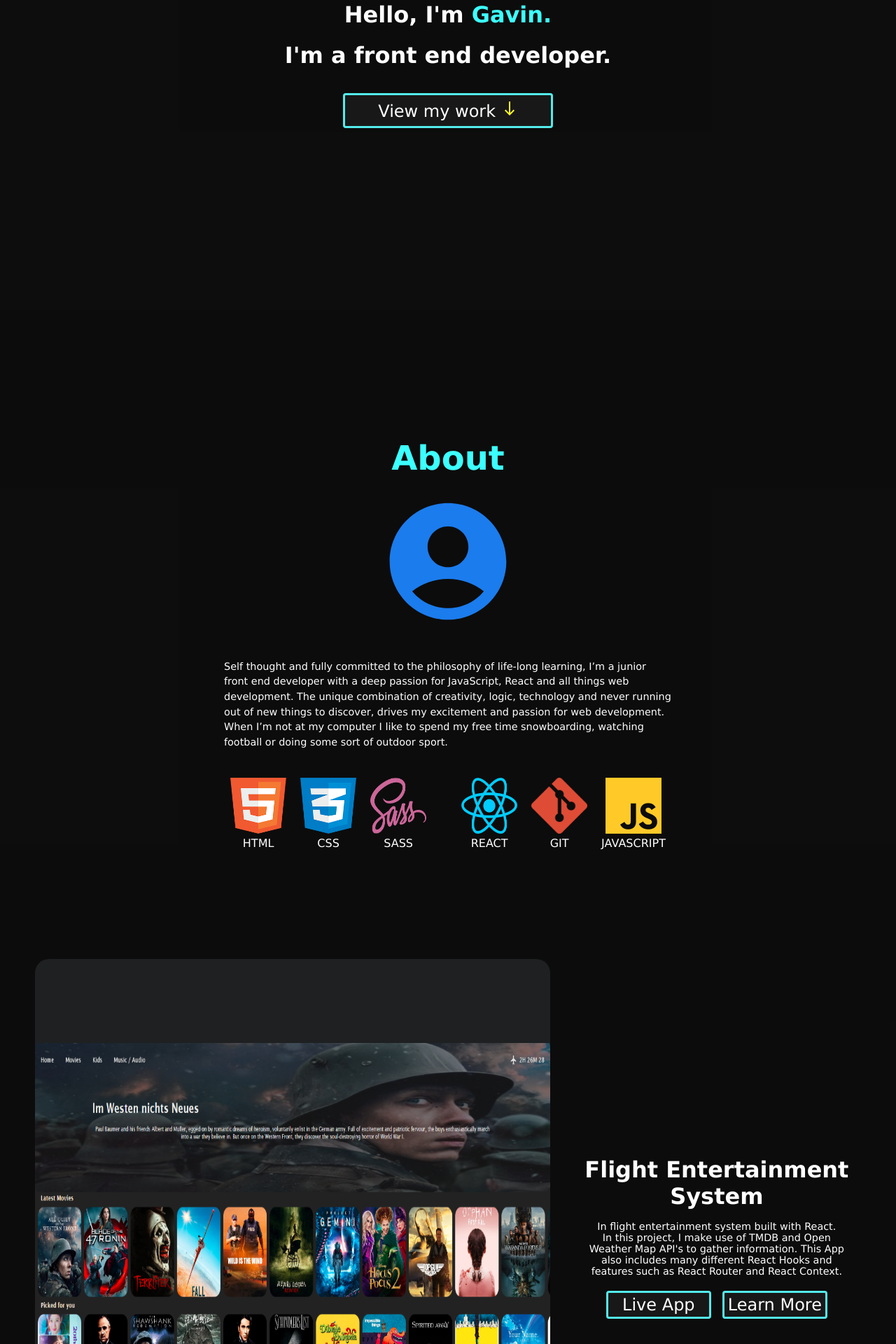
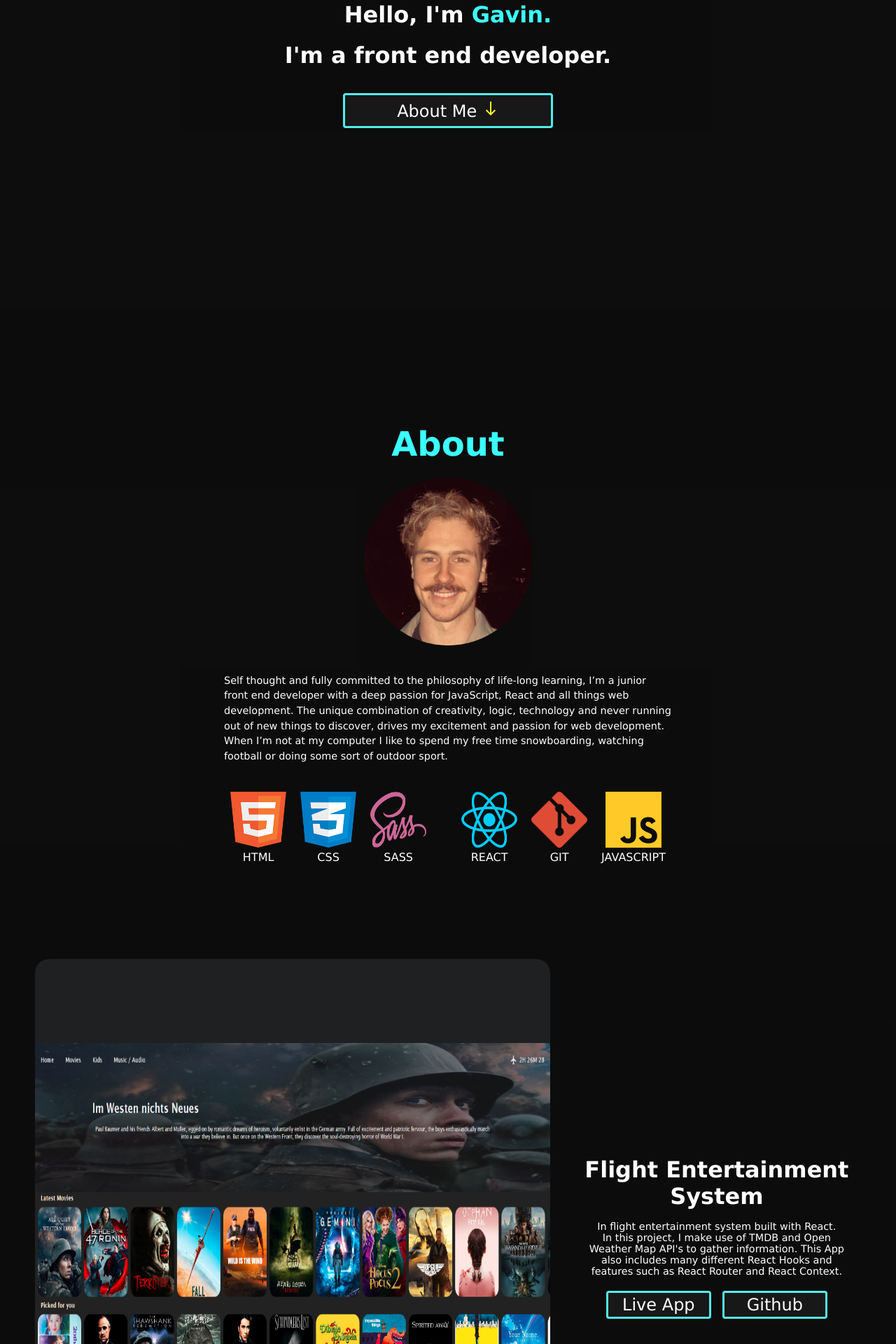
Before and after one commit to gavinwalsh1996/Portfolio-Website, a React (Create React App) app: page / in a window 1280 px wide. Shown: the part 320-2240 px from the top of the page at 70% size. Built offline with nearby package versions, Linux system fonts and the light colour scheme.

Commit message:
improving how website looks, added profile picture

```diff
--- a/src/css/About.scss
+++ b/src/css/About.scss
@@ -52,3 +52,8 @@
 #light .about {
     color: rgb(241 60 152);
 }
+
+.profile-img {
+    width: 15rem;
+    height: 15rem;
+}
--- a/src/css/Header.scss
+++ b/src/css/Header.scss
@@ -277,3 +277,13 @@ a:hover {
         flex: 0;
     }
 }
+
+@media screen and (max-width: 1000px) {
+    p {
+        font-size: .8rem;
+    }
+
+    h3 {
+        font-size: 1.5rem;
+    }
+}
--- a/src/pages/About.jsx
+++ b/src/pages/About.jsx
@@ -9,6 +9,7 @@ import SASS from '../images/sass.png'
 import REACT from '../images/react.png'
 import GIT from '../images/git.png'
 import JS from '../images/js.png'
+import Me from '../images/me-modified.png'
 
 
 //CSS
@@ -24,7 +25,8 @@ function About() {
 
     <Heading heading={heading}/>
 
-      <AccountCircleIcon sx={{ fontSize: "200px", color: "#1b7ced" }} />
+      {/* <AccountCircleIcon sx={{ fontSize: "200px", color: "#1b7ced" }} /> */}
+      <img src={Me} alt="" className='profile-img'/>
 
           <p className='description'>Self thought and fully committed to the philosophy of life-long learning, I’m a junior front end developer with a deep passion for JavaScript, React and all
             things web development. The unique combination of creativity,
--- a/src/pages/Home.jsx
+++ b/src/pages/Home.jsx
@@ -5,7 +5,7 @@ import LrgButton from '../components/LrgButton'
 
 function Home() {
 
-  let buttonValue = 'View my work'
+  let buttonValue = 'About Me'
 
 
   return (
--- a/src/pages/Projects.jsx
+++ b/src/pages/Projects.jsx
@@ -6,13 +6,12 @@ import FES from '../images/fes-screenshot.png'
 import PortfolioImg from '../images/portfolio-website-screenshot.png'
 
 
-
 function Projects({heading, projects}) {
 
 
 
   let buttonValue1= 'Live App';
-  let buttonValue2= 'Learn More';
+  let buttonValue2= 'Github';
   let FlightEntLink = 'https://github.com/gavinwalsh1996/flight-entertainment-system';
   let FlightEntLinkWebsite = 'https://flight-entertainment-system.netlify.app';
   let PortfolioLink = 'https://github.com/gavinwalsh1996/Portfolio-Website/tree/master'
```
Also changed, not shown: src/images/me-modified.png (added).
